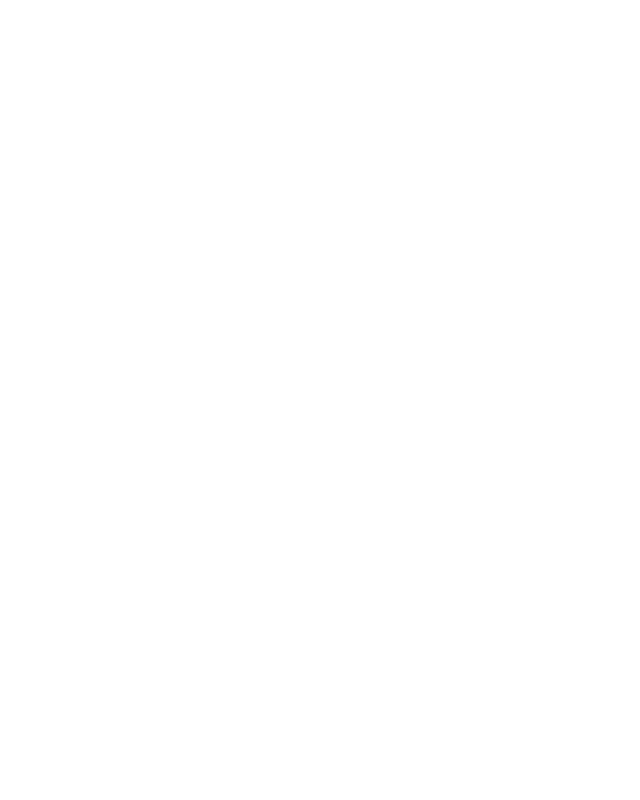
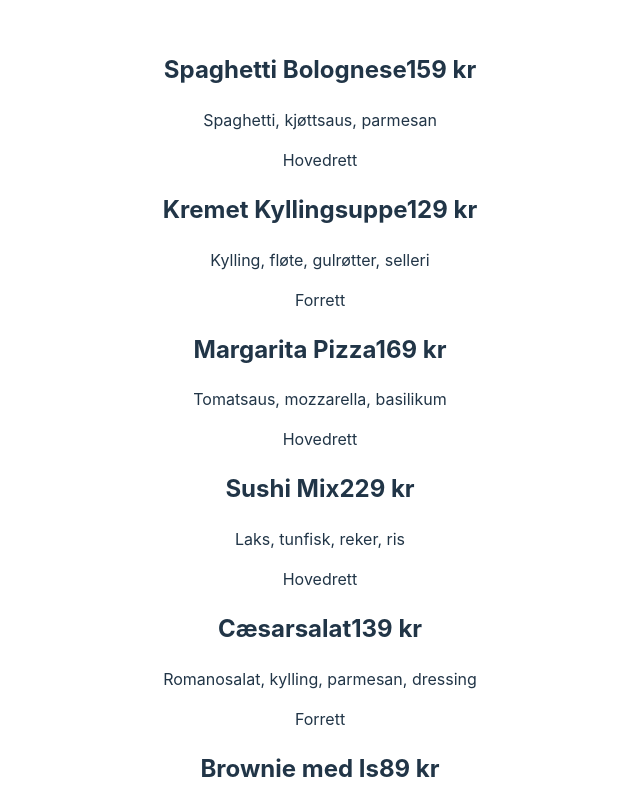
Before and after one commit to ATlexEide/restaurantmeny, a React (Vite) app: page / in a window 1280 px wide. Shown: the top 800 px of the page, without its empty margins (340-980 px from the left). Built offline with nearby package versions, Linux system fonts and the light colour scheme.

Commit message:
Add return to dish

```diff
--- a/src/components/Dish.jsx
+++ b/src/components/Dish.jsx
@@ -1,4 +1,14 @@
-function Dish() {
+function Dish({ title, price, ingredients, category }) {
   // Kortkomponent (Dish): Denne komponenten mottar data for én matrett som props og viser dem i et kortformat. Bruk feltene for tittel, pris, ingredienser og kategori i visningen.
+  return (
+    <>
+      <h2>
+        {title}
+        <span>{price}</span>
+      </h2>
+      <p>{ingredients}</p>
+      <p>{category}</p>
+    </>
+  );
 }
 export default Dish;
```
